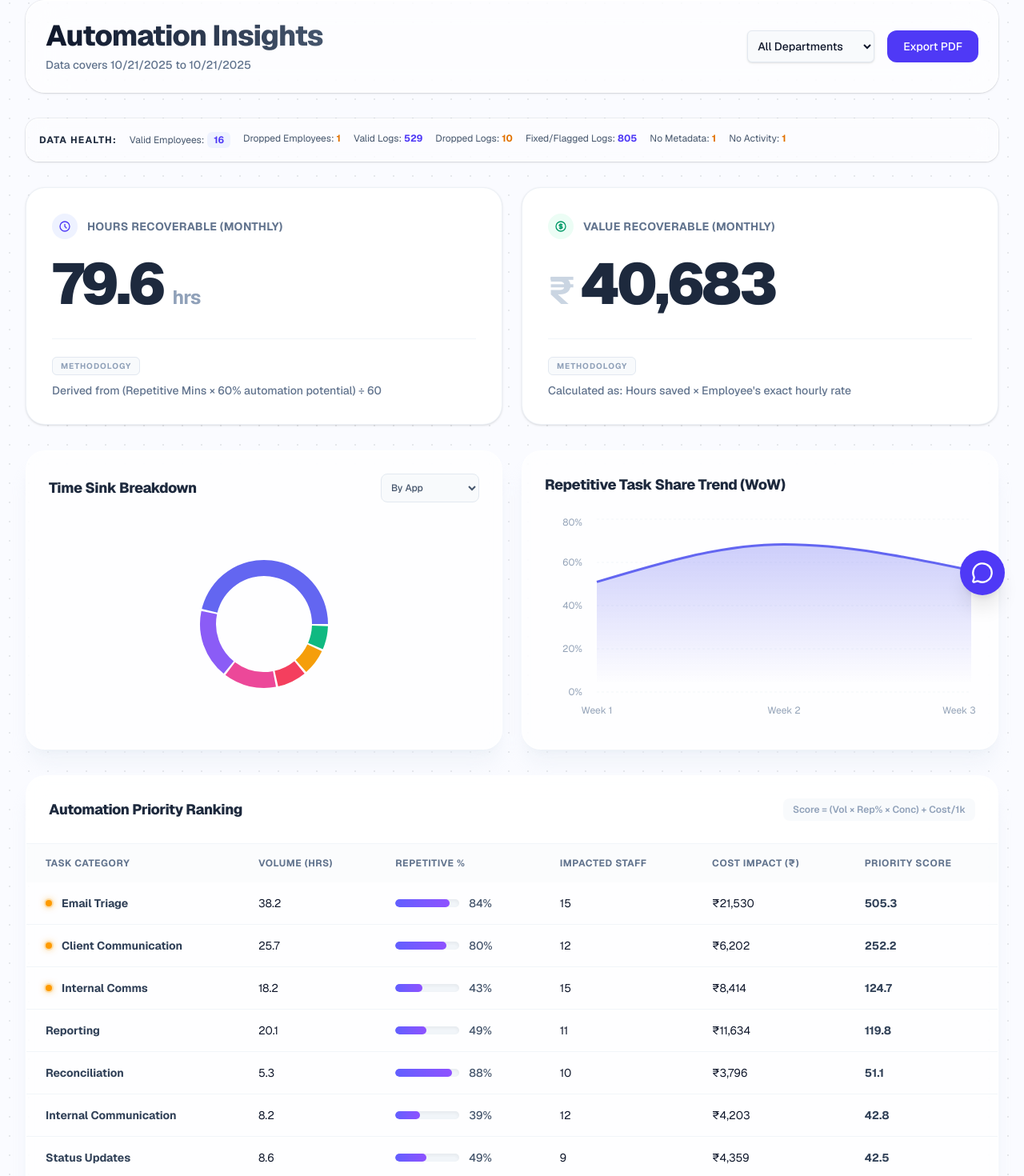
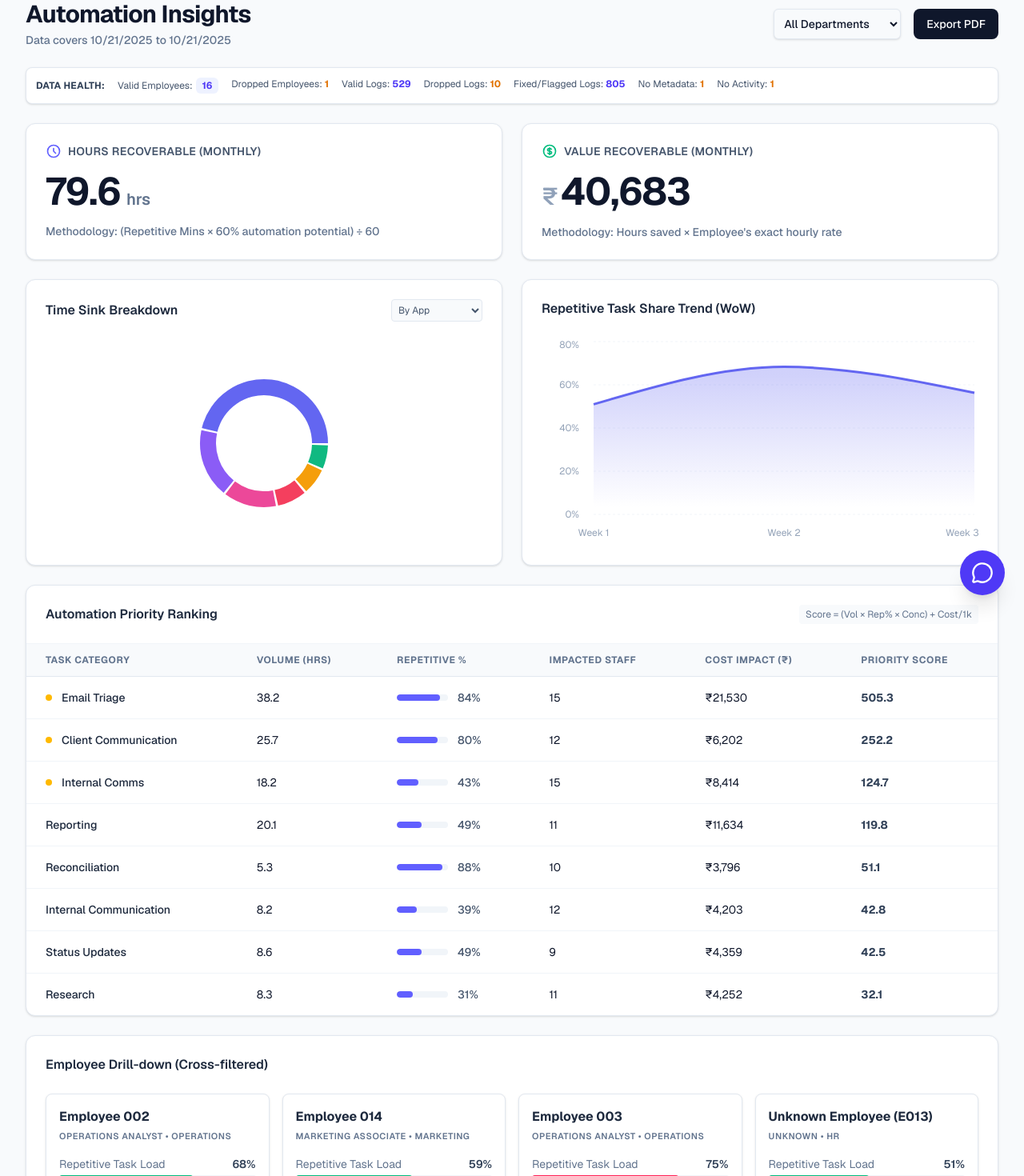
Before and after one commit to trivedipratham/Cord4_DashBoard, a Next.js app: page / in a window 1280 px wide. Shown: the part 32-1502 px from the top of the page at 80% size. Built offline with nearby package versions, Linux system fonts and the light colour scheme.

Commit message:
style: revert bubbly design to sharp, compact, highly legible enterprise dashboard UI

```diff
--- a/src/components/Dashboard.tsx
+++ b/src/components/Dashboard.tsx
@@ -178,20 +178,20 @@ export default function Dashboard({ data }: { data: IngestionResult }) {
   };
 
   return (
-    <div className="min-h-screen bg-[#FAFBFF] relative pb-20 selection:bg-indigo-500 selection:text-white" style={{ backgroundImage: 'radial-gradient(#e5e7eb 1px, transparent 1px)', backgroundSize: '24px 24px' }}>
+    <div className="min-h-screen bg-slate-50 relative pb-20 selection:bg-indigo-500 selection:text-white">
       <style dangerouslySetInnerHTML={{__html: `
         @media print {
           @page { size: landscape; margin: 12mm; }
           body { -webkit-print-color-adjust: exact; print-color-adjust: exact; }
         }
       `}} />
-      <div className="p-4 md:p-8 print:p-0 max-w-7xl mx-auto space-y-8 print:space-y-4" ref={dashboardRef}>
+      <div className="p-4 md:p-8 print:p-0 max-w-7xl mx-auto space-y-6 print:space-y-4" ref={dashboardRef}>
 
         {/* Header & Controls */}
-        <div className="flex flex-col md:flex-row justify-between items-start md:items-center bg-white/60 backdrop-blur-xl p-6 rounded-3xl shadow-sm border border-white/80 ring-1 ring-slate-900/5 transition-all">
+        <div className="flex flex-col md:flex-row justify-between items-start md:items-center">
           <div>
-            <h1 className="text-4xl font-extrabold tracking-tight bg-gradient-to-r from-slate-900 to-slate-600 bg-clip-text text-transparent">Automation Insights</h1>
-            <p className="text-slate-500 text-sm mt-1.5 font-medium">Data covers {new Date(data.activities[0]?.date).toLocaleDateString()} to {new Date(data.activities[data.activities.length - 1]?.date).toLocaleDateString()}</p>
+            <h1 className="text-3xl font-bold tracking-tight text-slate-900">Automation Insights</h1>
+            <p className="text-slate-500 text-sm mt-1 font-medium">Data covers {new Date(data.activities[0]?.date).toLocaleDateString()} to {new Date(data.activities[data.activities.length - 1]?.date).toLocaleDateString()}</p>
             {(selectedDept || selectedTaskCategory || isExporting) && (
               <div className="text-slate-600 text-sm font-medium mt-2">
                 Filter: {selectedDept || 'Company Wide'} {selectedTaskCategory ? ` • Task: ${selectedTaskCategory}` : ''}
@@ -216,7 +216,7 @@ export default function Dashboard({ data }: { data: IngestionResult }) {
               <button
                 onClick={exportPNG}
                 disabled={isExporting}
-                className="bg-indigo-600 hover:bg-indigo-700 text-white px-5 py-2.5 rounded-xl font-medium text-sm transition-all hover:shadow-lg hover:shadow-indigo-600/20 active:scale-95 flex items-center gap-2"
+                className="bg-slate-900 hover:bg-slate-800 text-white px-4 py-2 rounded-lg font-medium text-sm transition-all hover:shadow-md active:scale-95 flex items-center gap-2"
               >
                 {isExporting ? 'Generating...' : 'Export PDF'}
               </button>
@@ -239,8 +239,8 @@ export default function Dashboard({ data }: { data: IngestionResult }) {
 
         {/* Data Ingestion Stats */}
         {!isExporting && (
-          <div className="bg-white/40 backdrop-blur-md border border-white/60 p-4 rounded-2xl shadow-sm text-xs text-slate-600 flex flex-wrap gap-4 items-center ring-1 ring-slate-900/5">
-          <strong className="text-slate-800 uppercase text-xs tracking-widest font-bold">Data Health:</strong>
+          <div className="bg-white border border-slate-200 p-3 rounded-lg shadow-sm text-xs text-slate-600 flex flex-wrap gap-4 items-center">
+          <strong className="text-slate-700 uppercase tracking-wide font-bold">Data Health:</strong>
 
           <div className="flex gap-4">
             <span title="Total employees in final dataset" className="flex items-center gap-1">Valid Employees: <strong className="text-indigo-600 bg-indigo-50 px-2 py-0.5 rounded-md">{data.stats.employeesTotal}</strong></span>
@@ -256,37 +256,31 @@ export default function Dashboard({ data }: { data: IngestionResult }) {
 
         {/* Headline Cards */}
         <div className="grid grid-cols-1 md:grid-cols-2 gap-6 print:gap-4">
-          <div className="bg-white rounded-3xl p-8 print:p-6 border border-slate-200/60 shadow-sm relative overflow-hidden group hover:shadow-md hover:border-slate-300 transition-all duration-300">
-            <div className="flex items-center gap-3 mb-2">
-              <div className="w-8 h-8 rounded-full bg-indigo-50 flex items-center justify-center text-indigo-600">
-                <svg className="w-4 h-4" fill="none" viewBox="0 0 24 24" stroke="currentColor"><path strokeLinecap="round" strokeLinejoin="round" strokeWidth={2} d="M12 8v4l3 3m6-3a9 9 0 11-18 0 9 9 0 0118 0z" /></svg>
-              </div>
-              <h2 className="text-sm font-bold text-slate-500 uppercase tracking-wide">Hours Recoverable (Monthly)</h2>
+          <div className="bg-white rounded-xl p-6 border border-slate-200 shadow-sm relative overflow-hidden transition-all hover:border-slate-300">
+            <div className="flex items-center gap-2 mb-2">
+              <svg className="w-5 h-5 text-indigo-500" fill="none" viewBox="0 0 24 24" stroke="currentColor"><path strokeLinecap="round" strokeLinejoin="round" strokeWidth={2} d="M12 8v4l3 3m6-3a9 9 0 11-18 0 9 9 0 0118 0z" /></svg>
+              <h2 className="text-sm font-semibold text-slate-600 uppercase tracking-wide">Hours Recoverable (Monthly)</h2>
             </div>
-            <div className="flex items-baseline mt-5 relative z-10">
-              <p className="text-7xl font-black text-slate-800 tracking-tighter">{totalHoursSaved.toFixed(1)}</p>
-              <span className="text-slate-400 ml-3 text-2xl font-bold tracking-tight">hrs</span>
+            <div className="flex items-baseline mt-4 relative z-10">
+              <p className="text-5xl font-bold text-slate-900 tracking-tight">{totalHoursSaved.toFixed(1)}</p>
+              <span className="text-slate-500 ml-2 text-xl font-semibold">hrs</span>
             </div>
-            <div className="mt-8 border-t border-slate-100 pt-5">
-              <span className="text-[10px] font-bold uppercase tracking-widest text-slate-400 bg-slate-50 px-2.5 py-1 rounded-md border border-slate-200">Methodology</span>
-              <p className="text-sm text-slate-500 mt-2.5 font-medium">Derived from (Repetitive Mins × 60% automation potential) ÷ 60</p>
+            <div className="mt-4">
+              <p className="text-sm text-slate-500 font-medium">Methodology: (Repetitive Mins × 60% automation potential) ÷ 60</p>
             </div>
           </div>
 
-          <div className="bg-white rounded-3xl p-8 print:p-6 border border-slate-200/60 shadow-sm relative overflow-hidden group hover:shadow-md hover:border-slate-300 transition-all duration-300">
-            <div className="flex items-center gap-3 mb-2">
-              <div className="w-8 h-8 rounded-full bg-emerald-50 flex items-center justify-center text-emerald-600">
-                <svg className="w-4 h-4" fill="none" viewBox="0 0 24 24" stroke="currentColor"><path strokeLinecap="round" strokeLinejoin="round" strokeWidth={2} d="M12 8c-1.657 0-3 .895-3 2s1.343 2 3 2 3 .895 3 2-1.343 2-3 2m0-8c1.11 0 2.08.402 2.599 1M12 8V7m0 1v8m0 0v1m0-1c-1.11 0-2.08-.402-2.599-1M21 12a9 9 0 11-18 0 9 9 0 0118 0z" /></svg>
-              </div>
-              <h2 className="text-sm font-bold text-slate-500 uppercase tracking-wide">Value Recoverable (Monthly)</h2>
+          <div className="bg-white rounded-xl p-6 border border-slate-200 shadow-sm relative overflow-hidden transition-all hover:border-slate-300">
+            <div className="flex items-center gap-2 mb-2">
+              <svg className="w-5 h-5 text-emerald-500" fill="none" viewBox="0 0 24 24" stroke="currentColor"><path strokeLinecap="round" strokeLinejoin="round" strokeWidth={2} d="M12 8c-1.657 0-3 .895-3 2s1.343 2 3 2 3 .895 3 2-1.343 2-3 2m0-8c1.11 0 2.08.402 2.599 1M12 8V7m0 1v8m0 0v1m0-1c-1.11 0-2.08-.402-2.599-1M21 12a9 9 0 11-18 0 9 9 0 0118 0z" /></svg>
+              <h2 className="text-sm font-semibold text-slate-600 uppercase tracking-wide">Value Recoverable (Monthly)</h2>
             </div>
-            <div className="flex items-baseline mt-5 relative z-10">
-              <span className="text-5xl font-bold text-slate-300 mr-2 tracking-tight">₹</span>
-              <p className="text-7xl font-black text-slate-800 tracking-tighter">{totalINRSaved.toLocaleString(undefined, { maximumFractionDigits: 0 })}</p>
+            <div className="flex items-baseline mt-4 relative z-10">
+              <span className="text-3xl font-semibold text-slate-400 mr-1 tracking-tight">₹</span>
+              <p className="text-5xl font-bold text-slate-900 tracking-tight">{totalINRSaved.toLocaleString(undefined, { maximumFractionDigits: 0 })}</p>
             </div>
-            <div className="mt-8 border-t border-slate-100 pt-5">
-              <span className="text-[10px] font-bold uppercase tracking-widest text-slate-400 bg-slate-50 px-2.5 py-1 rounded-md border border-slate-200">Methodology</span>
-              <p className="text-sm text-slate-500 mt-2.5 font-medium">Calculated as: Hours saved × Employee's exact hourly rate</p>
+            <div className="mt-4">
+              <p className="text-sm text-slate-500 font-medium">Methodology: Hours saved × Employee's exact hourly rate</p>
             </div>
           </div>
         </div>
@@ -295,11 +289,11 @@ export default function Dashboard({ data }: { data: IngestionResult }) {
         {!isExporting && (
           <div className="grid grid-cols-1 lg:grid-cols-2 gap-6">
           {/* Chart: Time Sink (Dynamic) */}
-          <div className="bg-white/70 backdrop-blur-md p-7 rounded-3xl shadow-xl shadow-slate-200/40 border border-white/60 hover:shadow-2xl hover:shadow-slate-200/60 transition-all duration-300">
+          <div className="bg-white p-6 rounded-xl border border-slate-200 shadow-sm">
             <div className="flex justify-between items-center mb-6">
-              <h3 className="font-extrabold text-slate-800 tracking-tight text-lg">Time Sink Breakdown</h3>
+              <h3 className="font-semibold text-slate-800">Time Sink Breakdown</h3>
               <select
-                className="text-xs border border-slate-200 rounded-lg p-2 bg-slate-50 font-medium text-slate-600 focus:ring-2 focus:ring-indigo-500 outline-none transition-all cursor-pointer"
+                className="text-xs border border-slate-200 rounded p-1 bg-slate-50 text-slate-600 outline-none cursor-pointer"
                 value={timeSinkDimension}
                 onChange={(e) => setTimeSinkDimension(e.target.value as any)}
               >
@@ -324,8 +318,8 @@ export default function Dashboard({ data }: { data: IngestionResult }) {
           </div>
 
           {/* Chart: WoW Trend */}
-          <div className="bg-white/70 backdrop-blur-md p-7 rounded-3xl shadow-xl shadow-slate-200/40 border border-white/60 hover:shadow-2xl hover:shadow-slate-200/60 transition-all duration-300">
-            <h3 className="font-extrabold text-slate-800 tracking-tight text-lg mb-6">Repetitive Task Share Trend (WoW)</h3>
+          <div className="bg-white p-6 rounded-xl border border-slate-200 shadow-sm">
+            <h3 className="font-semibold text-slate-800 mb-6">Repetitive Task Share Trend (WoW)</h3>
             <div className="h-64">
               <ResponsiveContainer width="100%" height="100%">
                 <AreaChart data={wowTrend}>
@@ -351,40 +345,40 @@ export default function Dashboard({ data }: { data: IngestionResult }) {
         )}
 
         {/* Priority Ranking Table */}
-        <div className="bg-white/70 backdrop-blur-md rounded-3xl shadow-xl shadow-slate-200/40 border border-white/60 overflow-hidden">
-          <div className="p-7 print:p-4 border-b border-slate-100 flex justify-between items-center bg-white/50">
-            <h3 className="font-extrabold text-slate-800 tracking-tight text-lg">Automation Priority Ranking</h3>
-            <span className="text-xs font-semibold text-slate-400 bg-slate-100/50 px-3 py-1.5 rounded-lg">Score = (Vol × Rep% × Conc) + Cost/1k</span>
+        <div className="bg-white rounded-xl shadow-sm border border-slate-200 overflow-hidden">
+          <div className="p-6 border-b border-slate-100 flex justify-between items-center">
+            <h3 className="font-semibold text-slate-800">Automation Priority Ranking</h3>
+            <span className="text-xs text-slate-500 bg-slate-50 px-2 py-1 rounded">Score = (Vol × Rep% × Conc) + Cost/1k</span>
           </div>
           <div className={isExporting ? 'overflow-hidden' : 'overflow-x-auto print:overflow-visible'}>
             <table className="w-full text-left text-sm">
-              <thead className="bg-slate-50/50 text-slate-500 text-xs uppercase tracking-wider font-bold">
+              <thead className="bg-slate-50 text-slate-500 text-xs uppercase tracking-wider font-semibold border-b border-slate-200">
                 <tr>
-                  <th className="px-6 py-4 print:py-2">Task Category</th>
-                  <th className="px-6 py-4 print:py-2">Volume (Hrs)</th>
-                  <th className="px-6 py-4 print:py-2">Repetitive %</th>
-                  <th className="px-6 py-4 print:py-2">Impacted Staff</th>
-                  <th className="px-6 py-4 print:py-2">Cost Impact (₹)</th>
-                  <th className="px-6 py-4 print:py-2">Priority Score</th>
+                  <th className="px-6 py-3 print:py-2">Task Category</th>
+                  <th className="px-6 py-3 print:py-2">Volume (Hrs)</th>
+                  <th className="px-6 py-3 print:py-2">Repetitive %</th>
+                  <th className="px-6 py-3 print:py-2">Impacted Staff</th>
+                  <th className="px-6 py-3 print:py-2">Cost Impact (₹)</th>
+                  <th className="px-6 py-3 print:py-2">Priority Score</th>
                 </tr>
               </thead>
               <tbody className="divide-y divide-slate-100">
                 {automationPriority.slice(0, isExporting ? 5 : 8).map((task, idx) => (
                   <tr
                     key={task.category}
-                    className="hover:bg-indigo-50/60 cursor-pointer transition-all duration-200 group"
+                    className="hover:bg-slate-50 cursor-pointer transition-colors"
                     onClick={() => setSelectedTaskCategory(task.category === selectedTaskCategory ? null : task.category)}
                   >
-                    <td className="px-6 py-4 font-bold text-slate-700 capitalize flex items-center gap-3">
-                      {idx < 3 && <span className="w-2 h-2 rounded-full bg-amber-500 shadow-[0_0_8px_rgba(245,158,11,0.8)] ring-2 ring-amber-500/20"></span>}
+                    <td className="px-6 py-4 font-medium text-slate-800 capitalize flex items-center gap-3">
+                      {idx < 3 && <span className="w-2 h-2 rounded-full bg-amber-400"></span>}
                       {task.category}
-                      {task.category === selectedTaskCategory && <span className="text-xs bg-indigo-100 text-indigo-700 px-2 py-0.5 rounded-full ml-2 font-medium">Filtering</span>}
+                      {task.category === selectedTaskCategory && <span className="text-[10px] uppercase font-bold bg-indigo-100 text-indigo-700 px-2 py-0.5 rounded ml-2">Filtering</span>}
                     </td>
                     <td className="px-6 py-4">{task.volumeHours.toFixed(1)}</td>
                     <td className="px-6 py-4">
                       <div className="flex items-center gap-3 font-medium text-slate-600">
-                        <div className="w-20 bg-slate-100 h-2.5 rounded-full overflow-hidden shadow-inner">
-                          <div className="bg-gradient-to-r from-indigo-500 to-violet-500 h-full rounded-full" style={{ width: `${task.repetitivePercent}%` }}></div>
+                        <div className="w-16 bg-slate-100 h-2 rounded-full overflow-hidden">
+                          <div className="bg-indigo-500 h-full rounded-full" style={{ width: `${task.repetitivePercent}%` }}></div>
                         </div>
                         {task.repetitivePercent.toFixed(0)}%
                       </div>
@@ -401,9 +395,9 @@ export default function Dashboard({ data }: { data: IngestionResult }) {
 
         {/* Employee Drill-Down */}
         {!isExporting && (
-          <div className="bg-white/70 backdrop-blur-md p-7 rounded-3xl shadow-xl shadow-slate-200/40 border border-white/60">
-            <h3 className="font-extrabold text-slate-800 tracking-tight text-lg mb-6">Employee Drill-down (Cross-filtered)</h3>
-          <div className="grid grid-cols-1 md:grid-cols-2 lg:grid-cols-3 xl:grid-cols-4 gap-5">
+          <div className="bg-white p-6 rounded-xl border border-slate-200 shadow-sm">
+            <h3 className="font-semibold text-slate-800 mb-6">Employee Drill-down (Cross-filtered)</h3>
+          <div className="grid grid-cols-1 md:grid-cols-2 lg:grid-cols-3 xl:grid-cols-4 gap-4">
             {/* Show employees who participate in the filtered dataset */}
             {Array.from(new Set(filteredActivities.map(a => a.employeeId))).slice(0, 12).map(empId => {
               const emp = data.employees[empId];
@@ -428,22 +422,22 @@ export default function Dashboard({ data }: { data: IngestionResult }) {
               const vsPeer = pct - peerAvg;
 
               return (
-                <div key={empId} className="group border border-white/80 bg-white/50 p-5 rounded-2xl shadow-sm hover:shadow-xl hover:shadow-indigo-100/50 hover:-translate-y-1 hover:border-indigo-100 transition-all duration-300">
-                  <div className="font-bold text-slate-800 group-hover:text-indigo-600 transition-colors">{emp.name}</div>
-                  <div className="text-xs font-semibold text-slate-500 uppercase tracking-wide mt-1">{emp.role} • {emp.department}</div>
-                  <div className="mt-5 text-sm">
-                    <div className="flex justify-between mb-2">
-                      <span className="font-medium text-slate-600" title={`Peer Average: ${peerAvg.toFixed(1)}%`}>Repetitive Task Load</span>
-                      <span className="font-bold text-slate-700">{pct.toFixed(0)}%</span>
+                <div key={empId} className="border border-slate-200 p-4 rounded-lg bg-white hover:border-slate-300 transition-colors shadow-sm">
+                  <div className="font-bold text-slate-800">{emp.name}</div>
+                  <div className="text-[11px] font-semibold text-slate-500 uppercase tracking-wider mt-1">{emp.role} • {emp.department}</div>
+                  <div className="mt-4 text-sm">
+                    <div className="flex justify-between mb-1">
+                      <span className="text-slate-500" title={`Peer Average: ${peerAvg.toFixed(1)}%`}>Repetitive Task Load</span>
+                      <span className="font-semibold text-slate-700">{pct.toFixed(0)}%</span>
                     </div>
-                    <div className="w-full bg-slate-200/80 h-2 rounded-full overflow-hidden shadow-inner">
-                      <div className={`h-full rounded-full transition-all duration-1000 ${pct > 70 ? 'bg-gradient-to-r from-rose-400 to-rose-500' : 'bg-gradient-to-r from-emerald-400 to-emerald-500'}`} style={{ width: `${pct}%` }}></div>
+                    <div className="w-full bg-slate-100 h-1.5 rounded-full overflow-hidden">
+                      <div className={`h-full rounded-full ${pct > 70 ? 'bg-rose-500' : 'bg-emerald-500'}`} style={{ width: `${pct}%` }}></div>
                     </div>
-                    <div className="flex justify-between mt-3 text-xs font-medium">
-                      <span className="text-slate-500 truncate mr-2 flex items-center gap-1" title="Top Task">
-                        <span className="text-amber-500">★</span> {topTask}
+                    <div className="flex justify-between mt-2 text-[11px] font-medium">
+                      <span className="text-slate-500 truncate mr-2" title="Top Task">
+                        {topTask}
                       </span>
-                      <span className={`px-2 py-0.5 rounded-md ${vsPeer > 0 ? 'bg-rose-50 text-rose-600' : 'bg-emerald-50 text-emerald-600'}`}>
+                      <span className={`${vsPeer > 0 ? 'text-rose-600' : 'text-emerald-600'}`}>
                         {vsPeer > 0 ? '+' : ''}{vsPeer.toFixed(1)}% vs Peers
                       </span>
                     </div>
```
